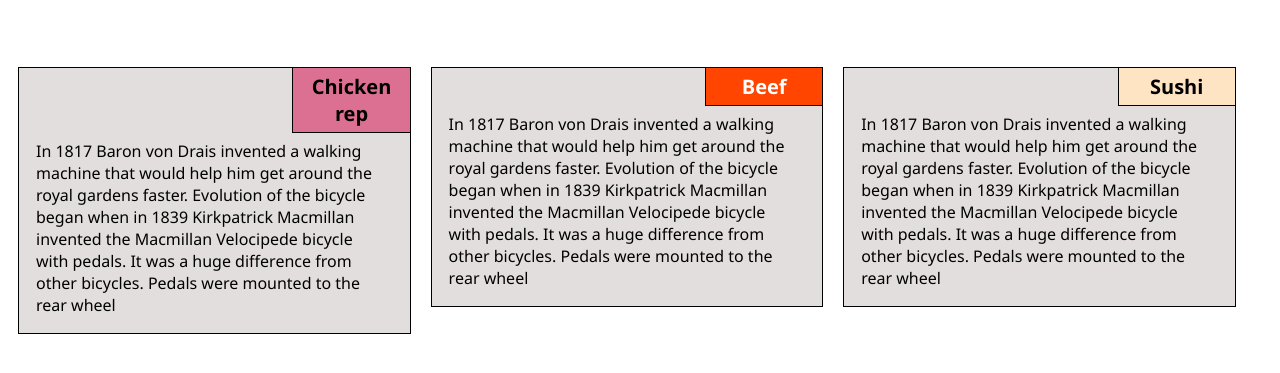
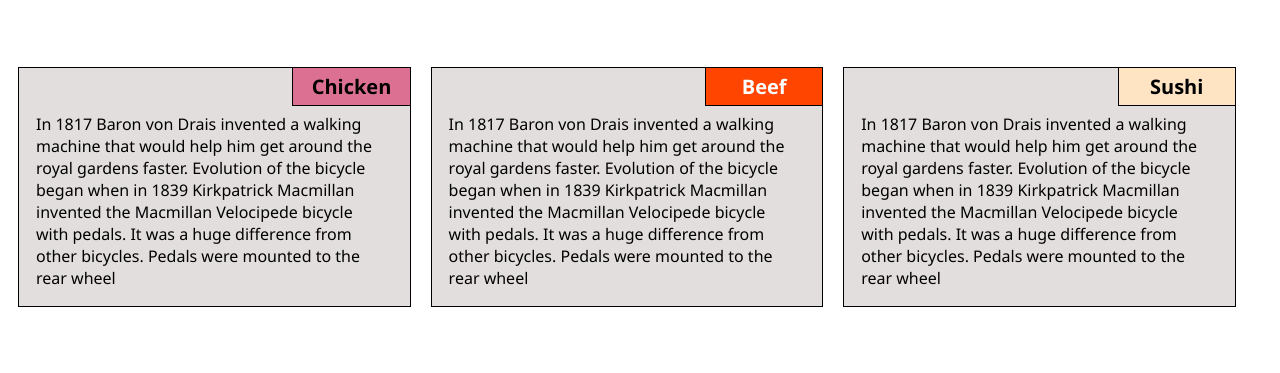
Before and after one commit to Dotze/coursera, a plain HTML site: page index.html in a window 1280 px wide. Shown: the part 117-490 px from the top of the page. Drawn offline with Linux system fonts and the light colour scheme.

Commit message:
Update index.html

```diff
--- a/index.html
+++ b/index.html
@@ -13,7 +13,7 @@
     </div>
     <div id="container">
         <section class="one">
-            <span><p class="title1">Chicken rep</p></span>
+            <span><p class="title1">Chicken</p></span>
             <p>In 1817 Baron von Drais invented a walking machine that would help him get around the royal gardens faster. Evolution of the
                bicycle began when in 1839 Kirkpatrick Macmillan invented the Macmillan Velocipede bicycle with pedals. It was a huge difference
                from other bicycles. Pedals were mounted to the rear wheel</p>
```
